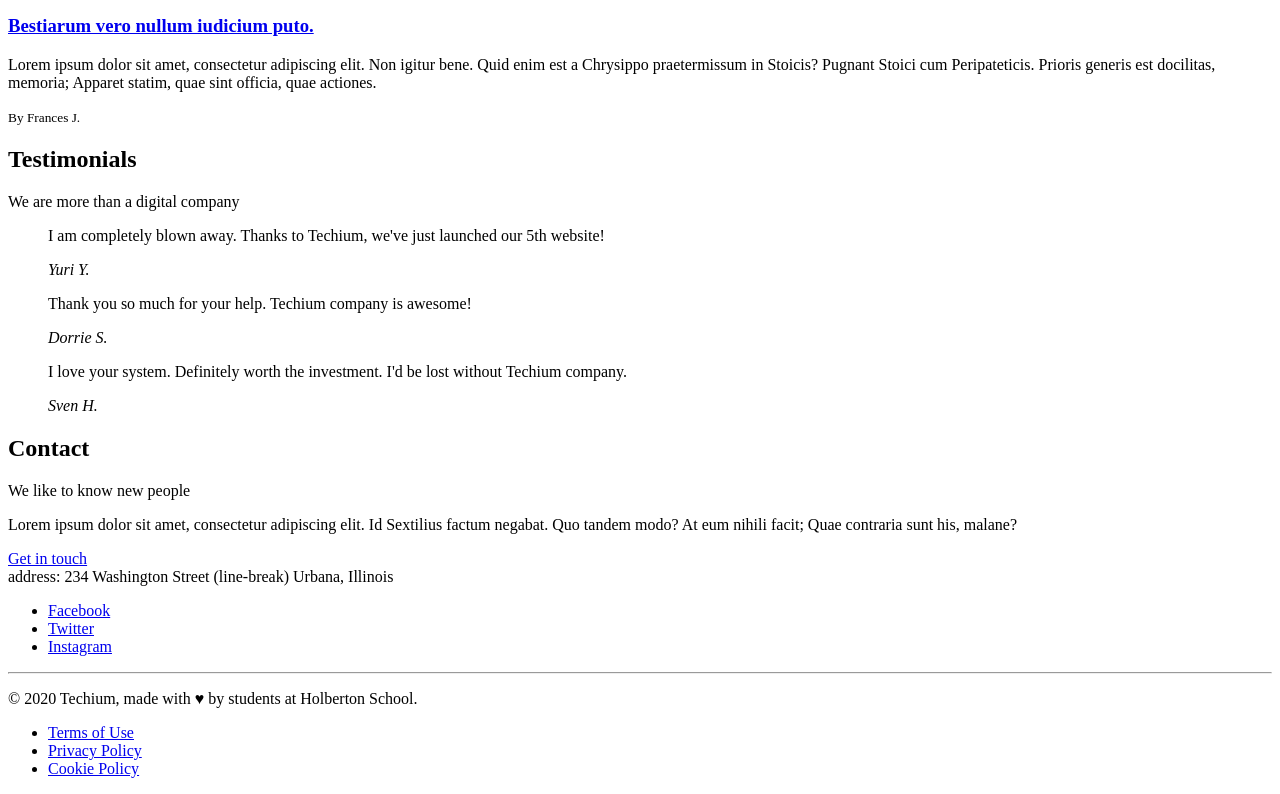
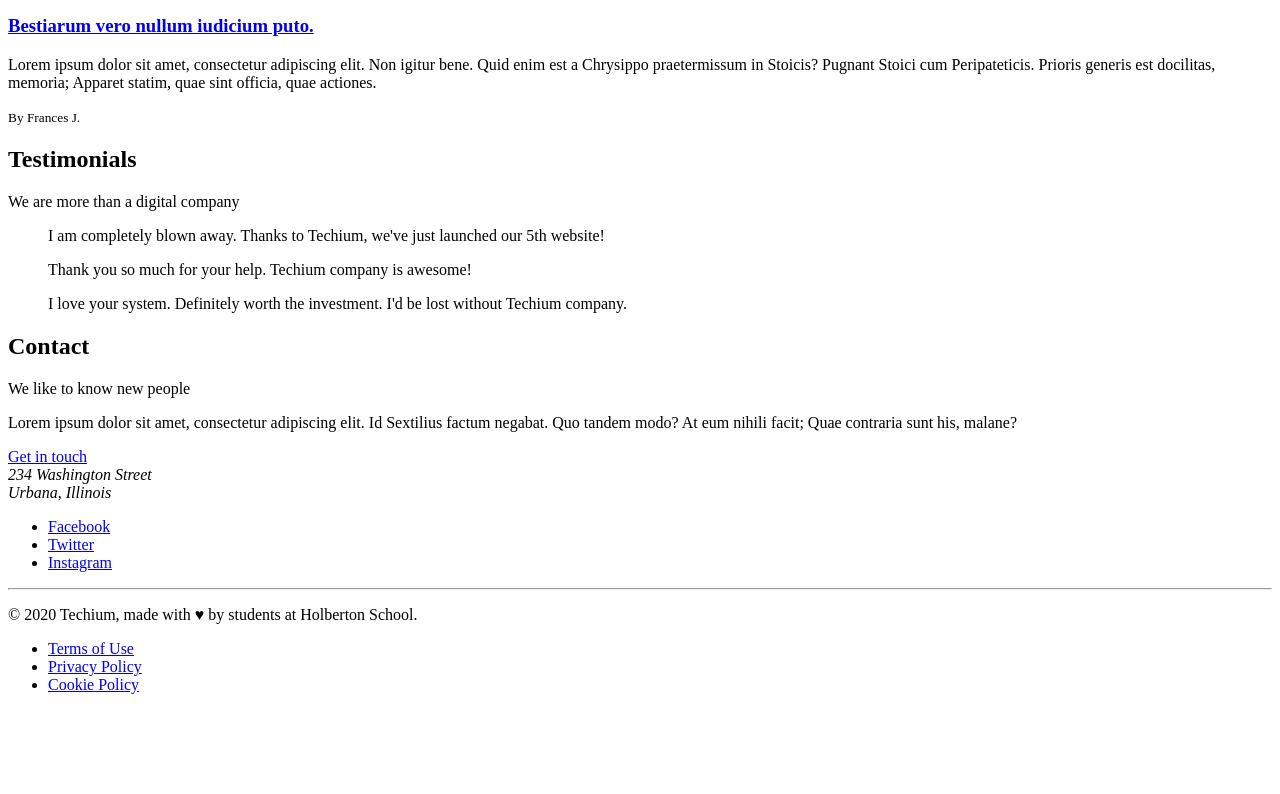
Before and after one commit to Inoublii/holbertonschool-web_front_end, a plain HTML site: page 0x00-html_advanced/31-index.html in a window 1280 px wide. Shown: the part 1651-2445 px from the top of the page. After the commit the page ends 2361 px from the top, so only its background shows below. Drawn offline with Linux system fonts and the light colour scheme.

Commit message:
<inoubli>

```diff
--- a/0x00-html_advanced/31-index.html
+++ b/0x00-html_advanced/31-index.html
@@ -1,4 +1,3 @@
-
 <!DOCTYPE html>
 <html lang="en" dir="ltr">
 <head>
@@ -131,21 +130,18 @@
         </header>
         <div>
           <article>
-				<blockquote>
-				  <p>I am completely blown away. Thanks to Techium, we've just launched our 5th website!</p>
-				  <cite>Yuri Y.</cite>
+            <blockquote cite="Yuri Y.">
+              I am completely blown away. Thanks to Techium, we've just launched our 5th website!
             </blockquote>
           </article>
           <article>
-	<blockquote>
-	  <p>Thank you so much for your help. Techium company is awesome!</p>
-	  <cite>Dorrie S.</cite>
+            <blockquote cite="Dorrie S.">
+              Thank you so much for your help. Techium company is awesome!
             </blockquote>
           </article>
           <article>
-				<blockquote>
-				  <p>I love your system. Definitely worth the investment. I'd be lost without Techium company.</p>
-				  <cite>Sven H.</cite>
+            <blockquote cite="Sven H.">
+              I love your system. Definitely worth the investment. I'd be lost without Techium company.
             </blockquote>
           </article>
         </div>
@@ -169,7 +165,10 @@
 
   <!--Footer-->
   <footer>
-	address: 234 Washington Street (line-break) Urbana, Illinois
+    <address>
+      234 Washington Street <br>
+      Urbana, Illinois
+    </address>
     <div>
       <ul>
         <li><a href="https://www.facebook.com/HolbertonSchool/">Facebook</a></li>
@@ -181,9 +180,9 @@
     <p>© 2020 Techium, made with ♥ by students at Holberton School.</p>
     <div>
       <ul>
-			<li><a href="#">Terms of Use</a></li>
-			<li><a href="#">Privacy Policy</a></li>
-			<li><a href="#">Cookie Policy</a></li>
+        <li> <a href="#">Terms of Use</a> </li>
+        <li> <a href="#">Privacy Policy</a> </li>
+        <li> <a href="#">Cookie Policy</a> </li>
       </ul>
     </div>
   </footer>
```
Lines whose indentation alone changed are shown as unchanged.
